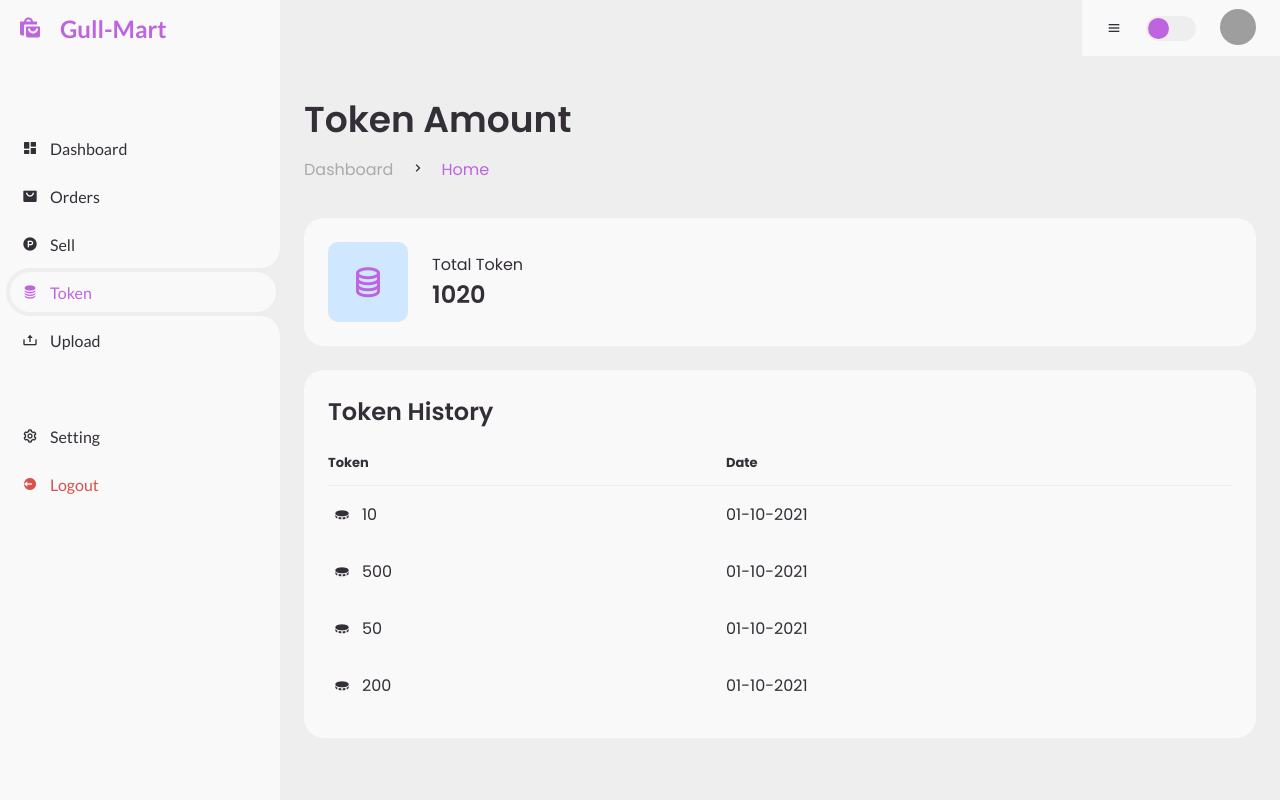
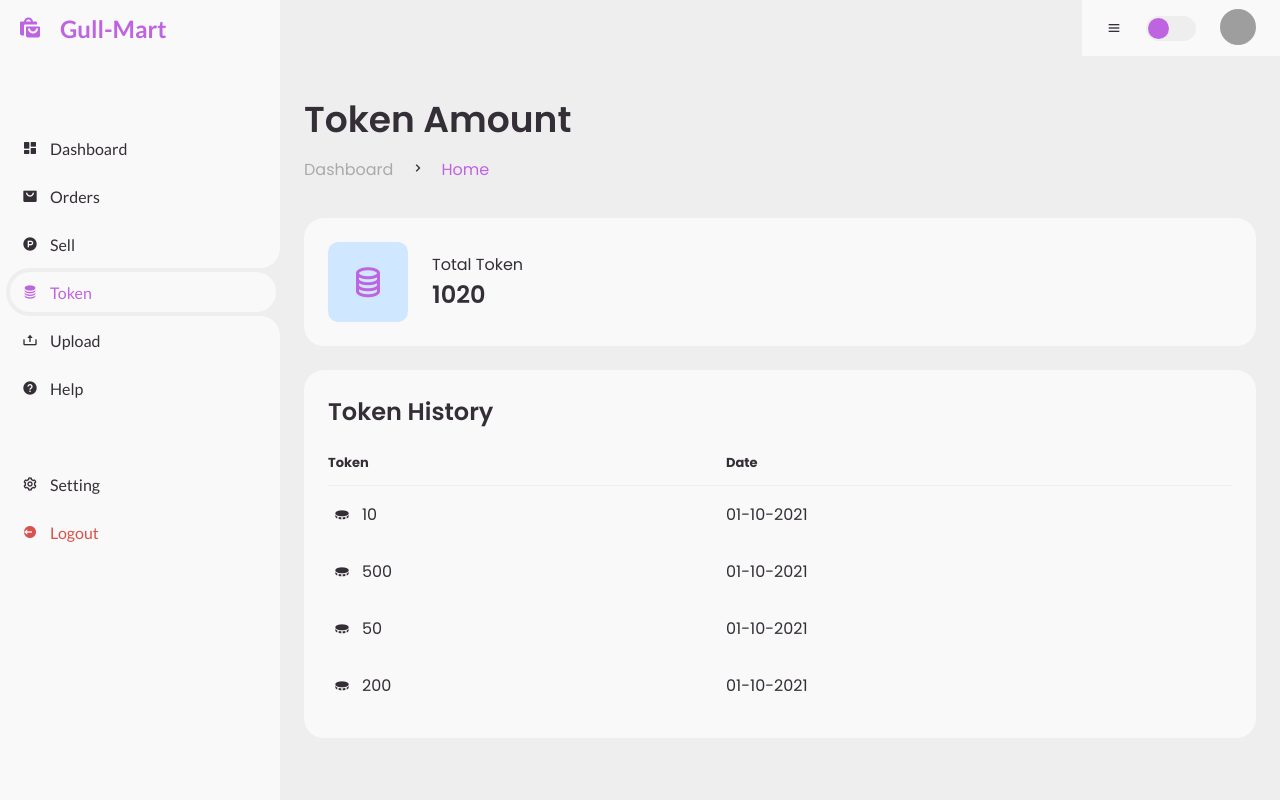
Before and after one commit to nakeisham/GroupMarketplace, a PHP site: page /token.php in a window 1280 px wide. Run offline with PHP 8.4, Linux system fonts and the light colour scheme; grey boxes are pictures that could not be loaded.

Commit message:
Update token.php

```diff
--- a/token.php
+++ b/token.php
@@ -51,6 +51,12 @@
                     <span class="text">Upload</span>
                 </a>
             </li>
+            <li>
+                <a href="help.php">
+                    <i class='bx bxs-help-circle'></i>
+                    <span class="text">Help</span>
+                </a>
+	        </li>
         </ul>
         <ul class="side-menu">
             <li>
```
